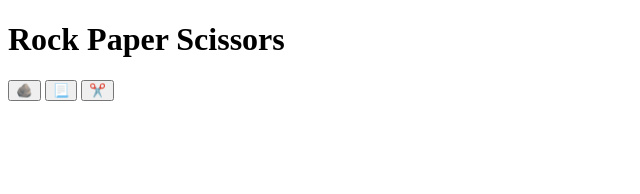
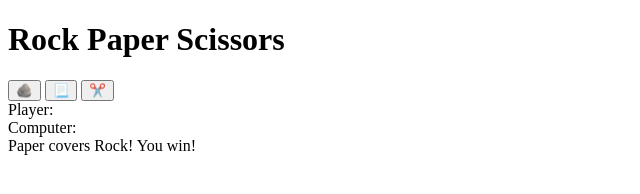
Before and after one commit to Maxcode0101/Rock_Paper_Scissors, a plain HTML site: page index.html in a window 1280 px wide. Shown: the whole page, without its empty margins (0-640 px from the left). Drawn offline with Linux system fonts and the light colour scheme.

Commit message:
Add comments to html

```diff
--- a/index.html
+++ b/index.html
@@ -6,25 +6,29 @@
     <title>Rock Paper Scissors</title>
 </head>
 <body>
-
+<!-- Displays the name of the game -->
     <header>
         <h1>Rock Paper Scissors</h1>
     </header>
 
+    <!-- contains the whole interactice playing-area-->
         <section id="game-area">
 
+            <!-- clickable choices -->
             <div class="buttons">
                 <button onclick="choice('rock')">🪨</button>
                 <button onclick="choice('paper')">📃</button>
                 <button onclick="choice('scissors')">✂️</button>
             </div>
 
+            <!-- scores and stats -->
             <div class="score-board">
-                <div id="player"></div>
-                <div id="computer"></div>
+                <div id="player">Player:</div>
+                <div id="computer">Computer:</div>
             </div>
 
-            <div class="result"></div>
+            <!-- displays the winner and explanation for result -->
+            <div class="result">Paper covers Rock! You win!</div>
 
         </section>
 
```
